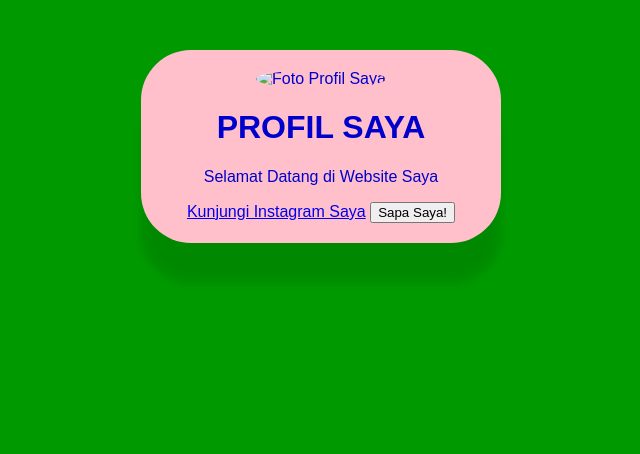
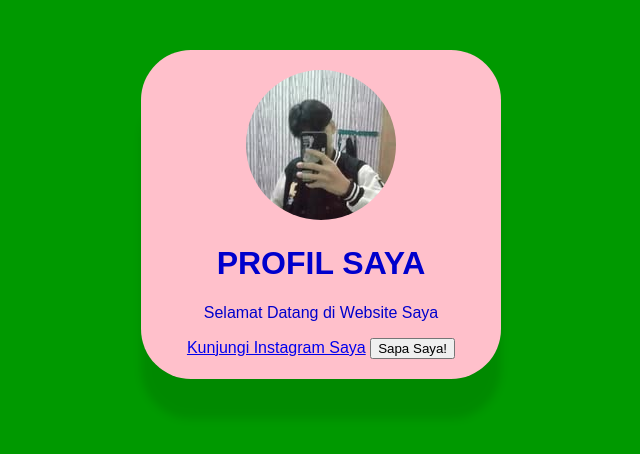
Before and after one commit to DYORAAA/PELATIHAN-WEB, a plain HTML site: page index.html in a window 1280 px wide. Shown: the whole page, without its empty margins (319-959 px from the left). Drawn offline with Linux system fonts and the light colour scheme.

Commit message:
index.html

```diff
--- a/index.html
+++ b/index.html
@@ -6,7 +6,7 @@
   </head>
   <body>
         <div class="kartu-profil">
-		<img src="foto-profil.jpg" alt="Foto Profil Saya">
+		<img src="kartu-profil.jpg" alt="Foto Profil Saya">
 		<h1>PROFIL SAYA</h1>
 		<p>Selamat Datang di Website Saya</p>
 		<a href="http://instagram.com/dyoraaaaaa/?hl=id">Kunjungi Instagram Saya</a>
```
